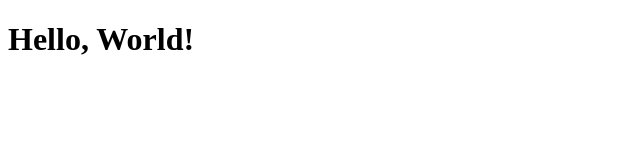
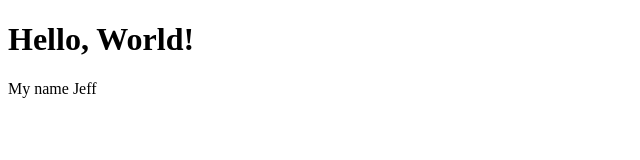
Before and after one commit to jsalazar047/CS3338-first-project, a plain HTML site: page index.html in a window 1280 px wide. Shown: the whole page, without its empty margins (0-640 px from the left). Drawn offline with Linux system fonts and the light colour scheme.

Commit message:
Added Jeff to the code

```diff
--- a/index.html
+++ b/index.html
@@ -7,5 +7,6 @@
 </head>
 <body>
     <h1>Hello, World!</h1>
+    <p>My name Jeff</p>
 </body>
 </html>
```
